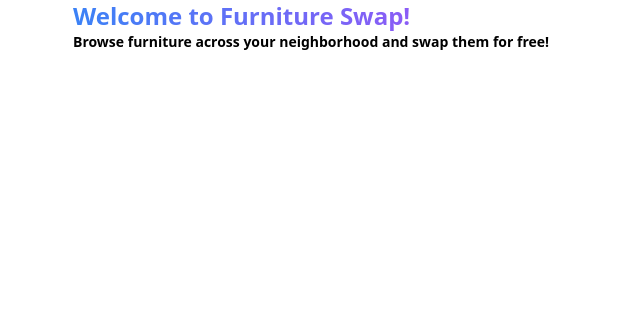
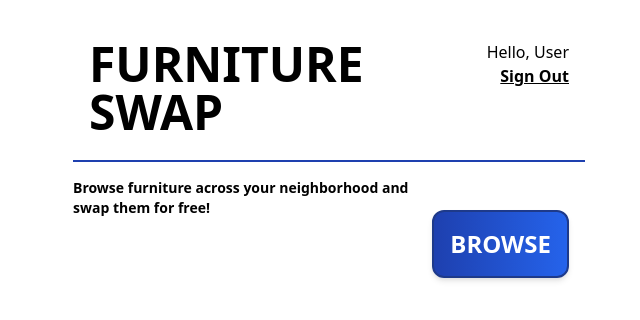
Before and after one commit to mashiwat/final_project, a website: page index.html in a window 1280 px wide. Shown: the whole page, without its empty margins (311-951 px from the left). Drawn offline with nearby package versions, Linux system fonts and the light colour scheme; no server answers.

Commit message:
connecting index and browse html

```diff
--- a/index.html
+++ b/index.html
@@ -11,15 +11,20 @@
 
 <body>
   <div class="px-16 md:flex px-0 md:w-1/2 w-full mx-auto my-auto">
-  <div class="flex items-center">
-    <div class="md:mx-0 mx-4"><h1><span class="font-bold text-2xl bg-clip-text text-transparent bg-gradient-to-r from-blue-500 to-purple-500">Welcome to Furniture Swap!</span></h1>
-      <p></p>
-      <p class="font-bold text-sm">Browse furniture across your neighborhood and swap them for free!</p>
+
+    <div class="flex my-4 p-4 text-black border-b-2 border-blue-800">
+      <h1 class="w-4/5 py-2 text-left text-5xl font-bold">FURNITURE SWAP</h1>
+      <div class="w-1/5 py-2 text-right">
+          <div class="block">Hello, User</div>
+          <div class="block underline font-semibold sign-in-or-sign-out">Sign Out</div>
+      </div>
+  </div>
+  </div>
+  <div class="px-16 md:flex px-0 md:w-1/2 w-full mx-auto my-auto">
+    <p class="font-bold text-sm">Browse furniture across your neighborhood and swap them for free!</p>
+    <div class="space-x-4 my-4 px-4 py-4 text-2xl text-white">
+      <button class="inline font-semibold bg-gradient-to-r from-blue-800 to-blue-600 px-4 py-4 rounded-xl border-2 border-blue-900 shadow-md"><a href="browse.html">BROWSE</a></button></div>
     </div>
-
-    <div class="ml-auto text-xl sign-in-or-sign-out"></div>
-  </div>
-
    <!-- enter browse, upload and my swap buttons-->
 
 
```
